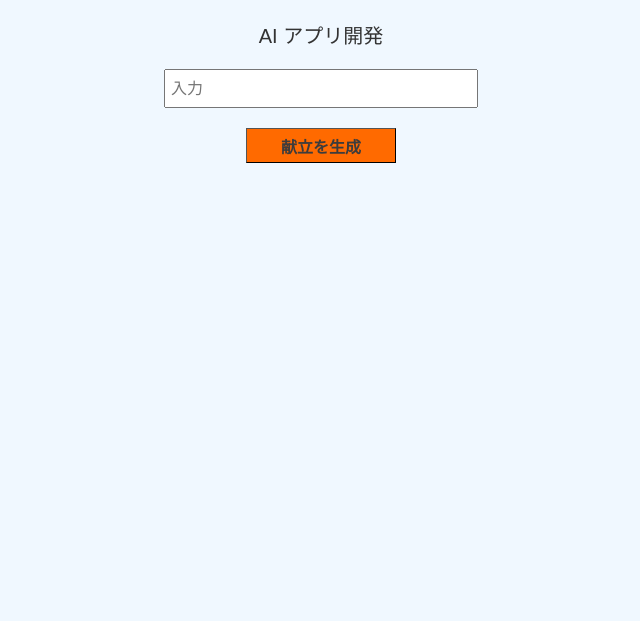
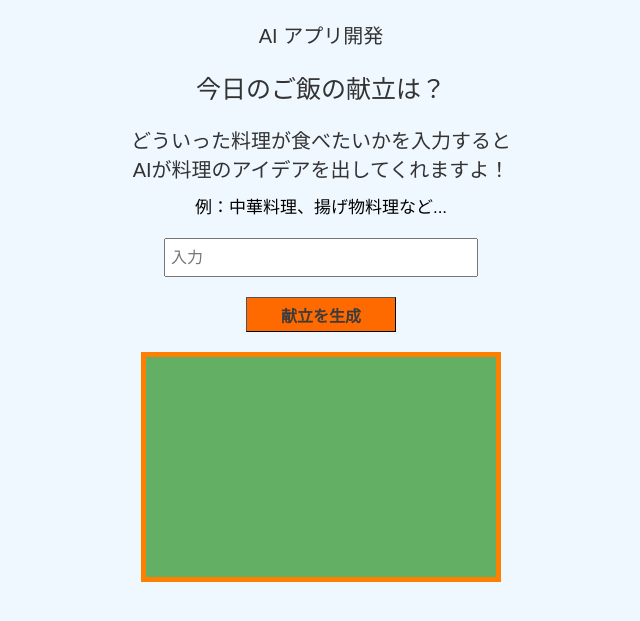
Before and after one commit to higashi0196/AiChatApp, a Flask app: page / in a window 1280 px wide. Shown: the top 621 px of the page, without its empty margins (319-959 px from the left). Run offline with Flask 3, Linux system fonts and the light colour scheme.

Commit message:
ico追加

```diff
--- a/app.py
+++ b/app.py
@@ -9,12 +9,12 @@ openai.api_key = os.getenv("OPENAI_API_KEY")
 @app.route("/", methods=("GET", "POST"))
 def index():
     if request.method == "POST":
-        animal = request.form["animal"]
+        food = request.form["food"]
         response = openai.ChatCompletion.create(
             model="gpt-3.5-turbo",
             messages=[
-                {"role": "system", "content": "あなたは賢いAIです。"},
-                {"role": "user", "content": f"{animal}の名前を3個考えてください"}
+                {"role": "system", "content": "あなたは料理のアイデアを出す賢いAIです。"},
+                {"role": "user", "content": f"{food}の料理を3個考えてください"}
             ],
             temperature=0.6,
         )
--- a/static/main.css
+++ b/static/main.css
@@ -52,10 +52,25 @@ form {
 	color: #333;
 }
 
+.subtitle {
+	margin: 20px 0 0 0;
+	text-align: center;
+	font-size: 20px;
+	color: #333;
+}
+
+.ex {
+	margin: 10px 0 0 0;
+	text-align: center;
+	font-size: 17px;
+}
+
 .result {
     width: 350px;
-    height: 200px;
+    height: 220px;
     margin: 20px 0 0;
+	padding: 0;
+	vertical-align: top;
     text-align: center;
     font-size: 20px;
     line-height: 20px;
--- a/templates/index.html
+++ b/templates/index.html
@@ -5,18 +5,24 @@
 	<meta name="viewport" content="width=device-width, initial-scale=1">
 	<title>AIアプリ開発</title>
 	<link rel="stylesheet" href="{{ url_for('static', filename='main.css') }}" />
+	<link rel="icon" href="{{ url_for('static', filename='cookingicon.jpg') }}" type="image/jpg">
 </head>
 <body>
 	<p class="apptitle">AI アプリ開発</p>
+	<p class="title"> 今日のご飯の献立は？ </p>
+	<p class="subtitle">
+		どういった料理が食べたいかを入力すると<br>
+		AIが料理のアイデアを出してくれますよ！
+	</p>
+	<p class="ex">例：中華料理、揚げ物料理など...</p>
 	<form action="/" method="post">
-		<input type="text" name="animal" class="first-input" placeholder="入力" required />
+		<input type="text" name="food" class="first-input" placeholder="入力" required />
 		<input type="submit" value="献立を生成" class="create-btn" />
 	</form>
-        {% if result %}
-            <p class="title"> ◾️ 今日のご飯の献立は？ ◾️ </p>
-            <p class="result">
+        <p class="result">
+            {% if result %}
                 {{ result }}
-            </p>
-        {% endif %}
+            {% endif %}
+        </p>
 </body>
 </html>
```
Also changed, not shown: static/cookingicon.jpg (added).
